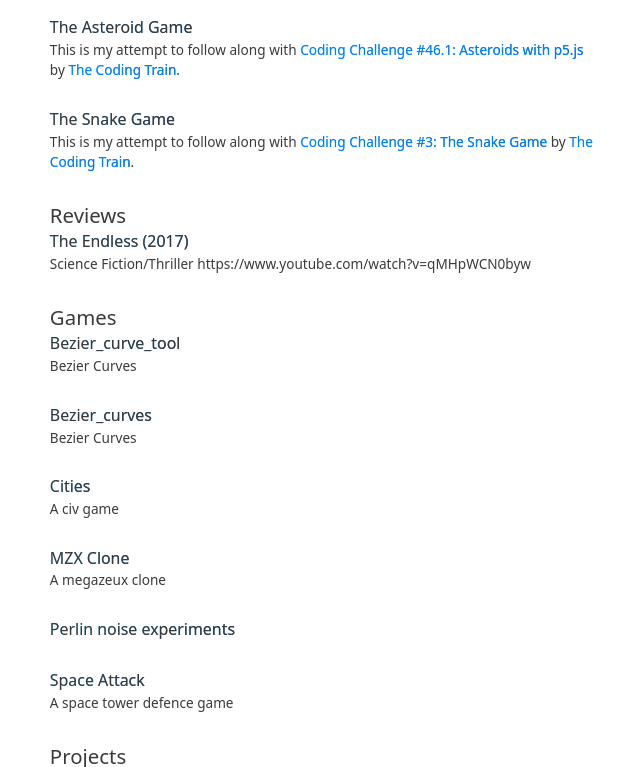
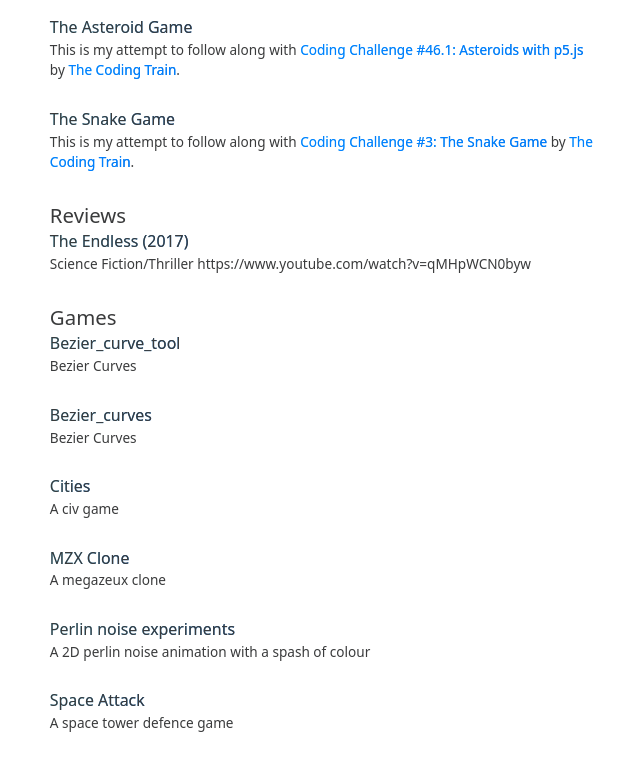
Before and after one commit to br3nt/br3nt.github.io, a Jekyll site: the page built from index.html, in a window 1280 px wide and 900 px high, scrolled down 1115 px, cut to the strip 0-767 px from the top of the window. Shown: the whole strip, without its empty margins (318-958 px from the left). Built offline with Jekyll 4.4.1, drawn with Linux system fonts in a browser that asks for light colours.

Commit message:
Add a description

```diff
--- a/_games/perlin_noise.html
+++ b/_games/perlin_noise.html
@@ -1,6 +1,7 @@
 ---
 layout: p5
 title: Perlin noise experiments
+description: A 2D perlin noise animation with a spash of colour
 ---
 
 
```
